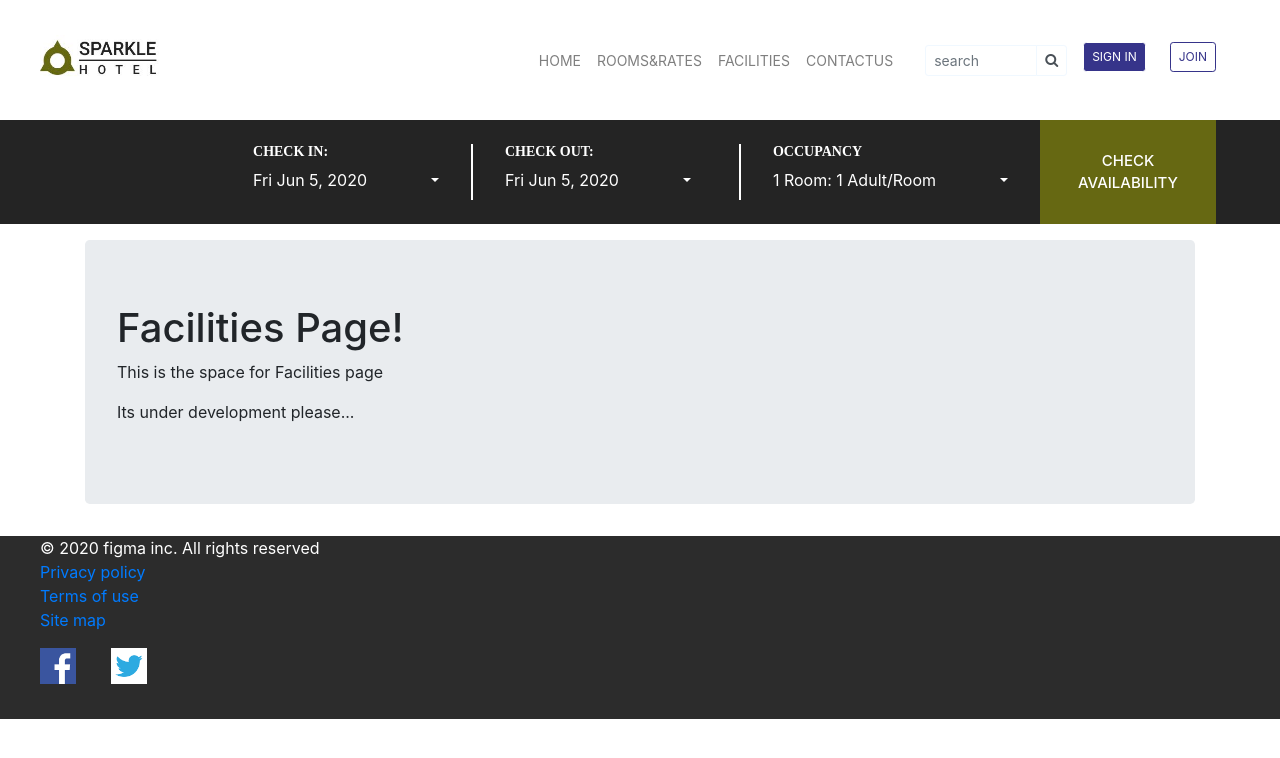
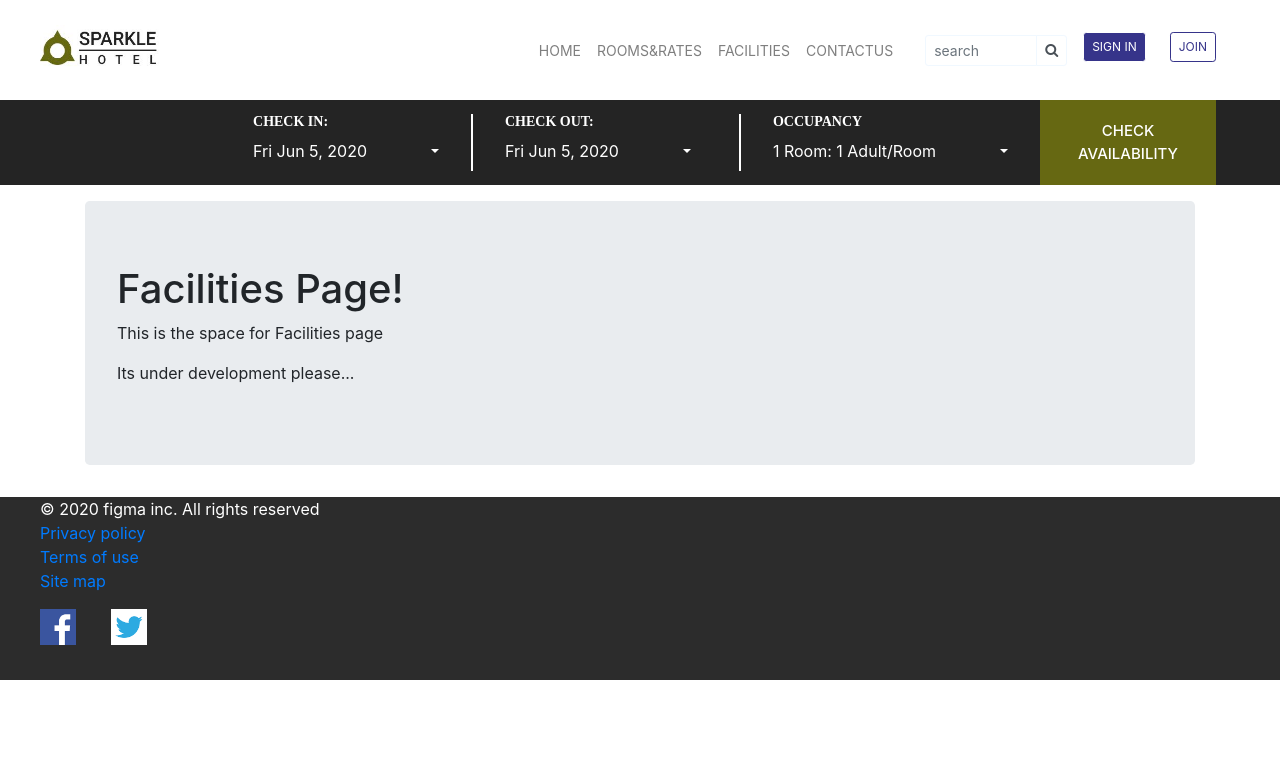
Before and after one commit to zurri-org/Zurri-Frontend, a React (Create React App) app: page /facilities in a window 1280 px wide. Shown: the top 758 px of the page. Built offline with nearby package versions, Linux system fonts and the light colour scheme.

Commit message:
fixed nav-bar and change on scroll

```diff
--- a/src/assets/css/styles.css
+++ b/src/assets/css/styles.css
@@ -45,7 +45,13 @@ img {
 
 /* -----------App header css---------- */
 .navbar-custom {
-    height: 15vh
+    height: 100px;
+    background-color: white;
+    -webkit-transition: height .5s, line-height .5s; /* Safari */
+    transition: height .5s, line-height .5s;
+}
+.scrolled-nav {
+    height: 50px;
 }
 .font-12 {
     font-size: 12px !important;
@@ -98,8 +104,11 @@ img {
 
 
 /* ------------custom css of black nevigation bar---------- */
+.dark-nav-bar {
+    margin-top: 100px;
+}
 .dark-nav-bar> .navbar {
-    height: 13vh;
+    height: 85px;
     background-color: #242424;
 }
 .dropdown-section> .header{
@@ -118,7 +127,7 @@ img {
 .dark-nav-bar> .navbar> .collapse> .nav-item> .btn {
     font-size: 15px;
     font-weight: 500;
-    height: 13vh;
+    height: 85px;
     width: 11rem;
     border-radius: 0px;
     background-color: #666812;
--- a/src/components/static/NavBar/index.js
+++ b/src/components/static/NavBar/index.js
@@ -1,4 +1,4 @@
-import React from "react";
+import React, { useState } from "react";
 import {
   Navbar,
   Nav,
@@ -11,15 +11,26 @@ import {
   NavDropdown
 } from "react-bootstrap";
 import imageLogo from "../../../assets/img/logo.JPG";
+import { useEffect } from "react";
 
 const AppHeader = () => {
+  const [scroll, setScroll] = useState(0)
+
+  useEffect(() => {
+    document.addEventListener("scroll", () => {
+      const scrollCheck = window.scrollY < 100
+      if (scrollCheck !== scroll) {
+        setScroll(scrollCheck)
+      }
+    })
+  });
     return (
       <>
         <Navbar
           collapseOnSelect
           expand="lg"
           variant="light"
-          className="navbar-custom"
+          className={scroll ? 'navbar-custom fixed-top' : 'navbar-custom fixed-top scrolled-nav'}
         >
           <Navbar.Brand href="/">
             <Image src={imageLogo} height="50px" className="ml-4 mt-auto mb-auto" />
```
